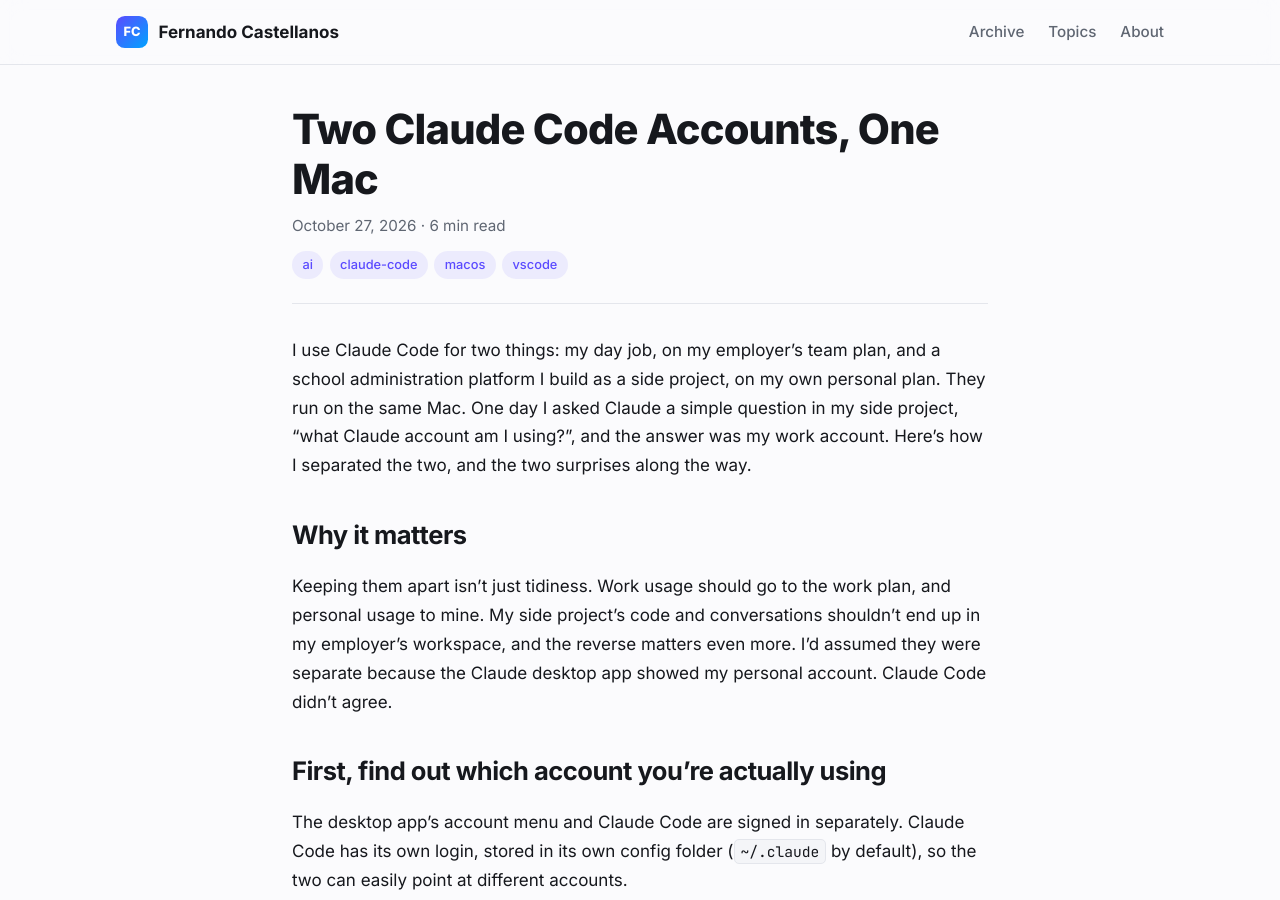
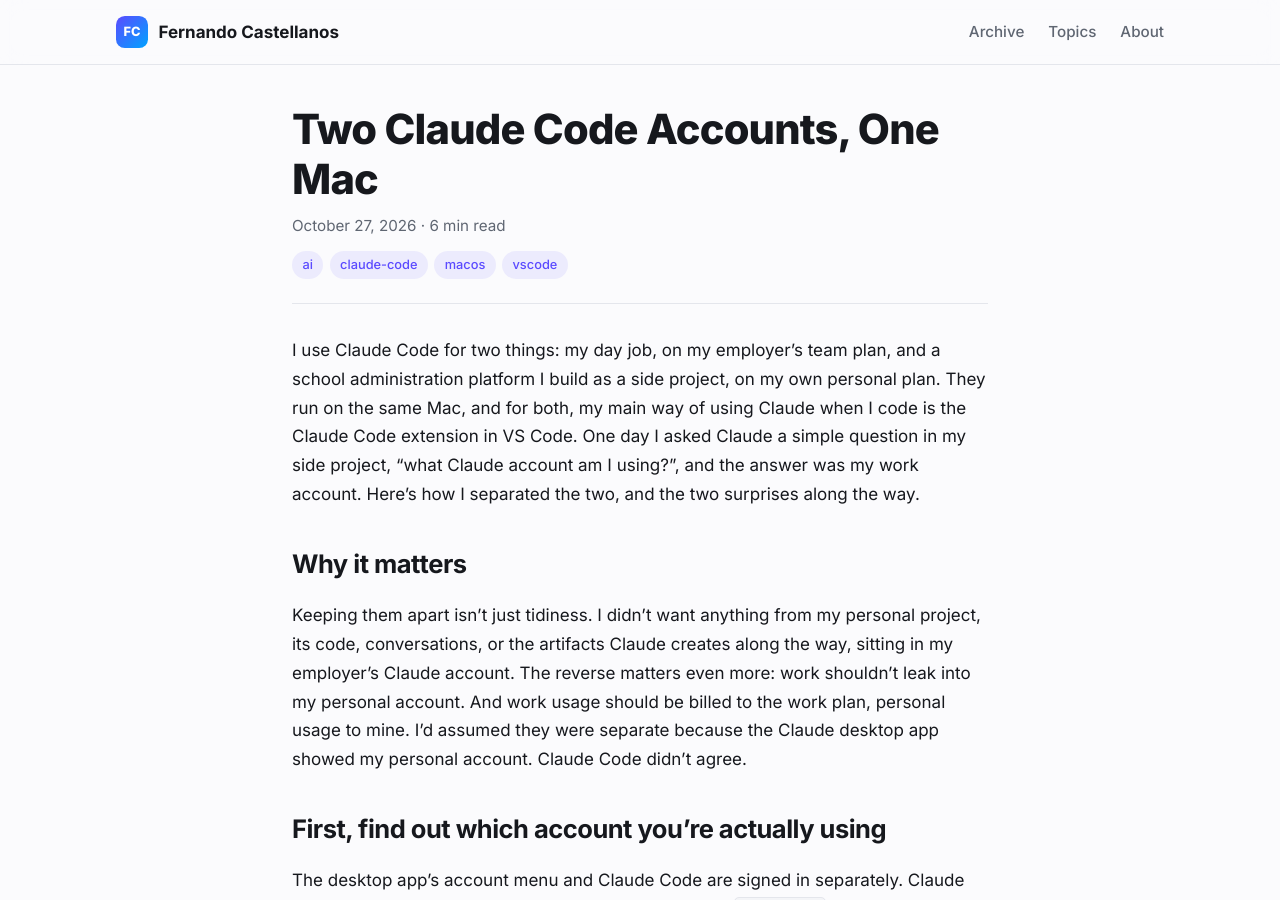
Before and after one commit to fcastellanos/fcastellanos.io, a Jekyll site: the page built from _posts/2026-10-27-two-claude-code-accounts-one-mac.md, in a window 1280 px wide and 900 px high. Built offline with Jekyll 4.4.1, drawn with Linux system fonts in a browser that asks for light colours; some of the changed text lies outside the part shown.

Commit message:
Note VS Code as main Claude usage and keeping project artifacts out of the work account
Co-Authored-By: Claude Opus 5.5 <noreply@anthropic.com>
Claude-Session: https://claude.ai/code/session_01TNffZcSV4wb7LDQ8zWqLhf

```diff
--- a/_posts/2026-10-27-two-claude-code-accounts-one-mac.md
+++ b/_posts/2026-10-27-two-claude-code-accounts-one-mac.md
@@ -4,11 +4,11 @@ date: 2026-10-27T10:00:00-07:00
 tags: [ai, claude-code, macos, vscode]
 ---
 
-I use Claude Code for two things: my day job, on my employer's team plan, and a school administration platform I build as a side project, on my own personal plan. They run on the same Mac. One day I asked Claude a simple question in my side project, "what Claude account am I using?", and the answer was my work account. Here's how I separated the two, and the two surprises along the way.
+I use Claude Code for two things: my day job, on my employer's team plan, and a school administration platform I build as a side project, on my own personal plan. They run on the same Mac, and for both, my main way of using Claude when I code is the Claude Code extension in VS Code. One day I asked Claude a simple question in my side project, "what Claude account am I using?", and the answer was my work account. Here's how I separated the two, and the two surprises along the way.
 
 ## Why it matters
 
-Keeping them apart isn't just tidiness. Work usage should go to the work plan, and personal usage to mine. My side project's code and conversations shouldn't end up in my employer's workspace, and the reverse matters even more. I'd assumed they were separate because the Claude desktop app showed my personal account. Claude Code didn't agree.
+Keeping them apart isn't just tidiness. I didn't want anything from my personal project, its code, conversations, or the artifacts Claude creates along the way, sitting in my employer's Claude account. The reverse matters even more: work shouldn't leak into my personal account. And work usage should be billed to the work plan, personal usage to mine. I'd assumed they were separate because the Claude desktop app showed my personal account. Claude Code didn't agree.
 
 ## First, find out which account you're actually using
 
@@ -47,7 +47,7 @@ The terminal was easy. VS Code wasn't.
 
 ## Surprise #1: the VS Code panel ignores your shell
 
-I mostly use Claude Code through the VS Code extension panel, not a terminal. The extension doesn't read `~/.zshenv` or `~/.zshrc`. It inherits its environment from the VS Code app itself, at the moment the app launches.
+As I said, VS Code is where I use Claude Code most, through the extension panel rather than a terminal. The extension doesn't read `~/.zshenv` or `~/.zshrc`. It inherits its environment from the VS Code app itself, at the moment the app launches.
 
 That rules out a few fixes you'll find online. Setting `CLAUDE_CONFIG_DIR` under `terminal.integrated.env.osx` in a workspace's `.vscode/settings.json` looks like it should work, and it does, for the integrated terminal. New terminal tabs in that workspace get the variable, so typing `claude` there uses the right folder. The extension panel never reads that setting, no matter how many times you restart.
 
```
